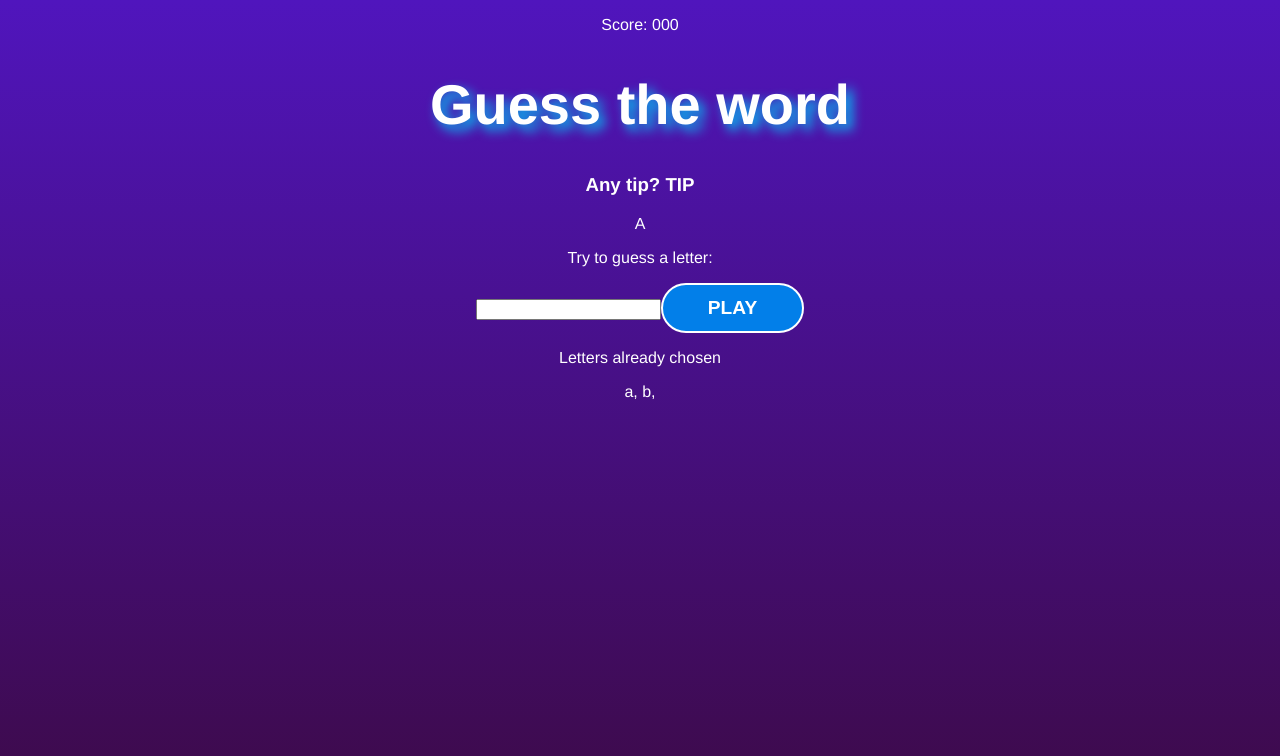
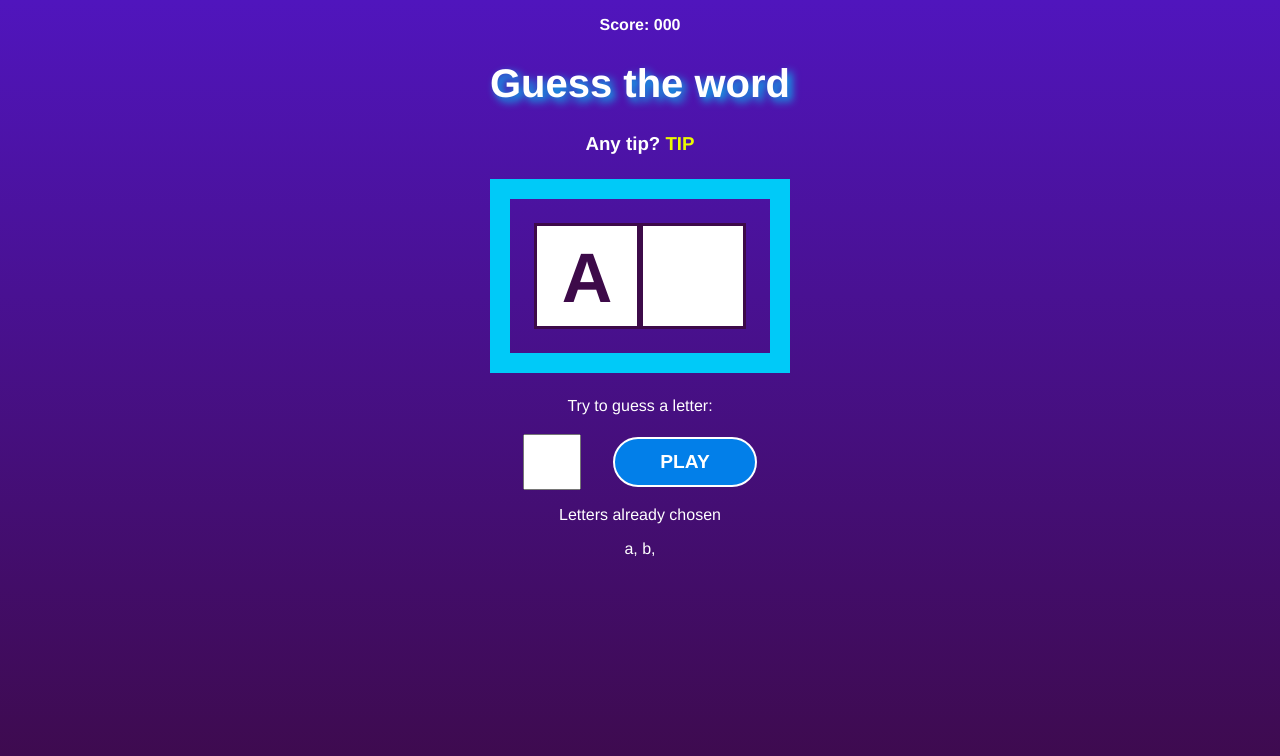
Before and after one commit to jpcp0614/Project-Secret-Word, a React (Vite) app: page / in a window 1280 px wide. Both pictures are taken after a click on the button "PLAY". Shown: the top 756 px of the page. Built offline with nearby package versions, Linux system fonts and the light colour scheme.

Commit message:
:lipstick: feat - Game styling

```diff
--- a/src/components/Game.css
+++ b/src/components/Game.css
@@ -0,0 +1,48 @@
+.game h1 {
+  font-size: 2.5em;
+}
+
+.points span {
+  font-weight: bold;
+}
+
+.tip span {
+  color: #ecfa00;
+}
+
+.wordContainer {
+  border: 20px solid #00caf8;
+  display: flex;
+  margin: 1.5em;
+  padding: 1.5em;
+}
+
+.letter, .blankSquare {
+  background: white;
+  border: 3px solid #3d0a49;
+  color: #3d0a49;
+  font-size: 70px;
+  font-weight: bold;
+  height: 100px;
+  line-height: 1.5;
+  text-transform: uppercase;
+  width: 100px;
+}
+
+.letterContainer p {
+  margin-bottom: 1.2em;
+}
+
+.letterContainer form {
+  align-items: center;
+  display: flex;
+  justify-content: center;
+}
+
+.letterContainer input {
+  font-size: 2em;
+  height: 50px;
+  margin-right: 1em;
+  text-align: center;
+  width: 50px;
+}
```
